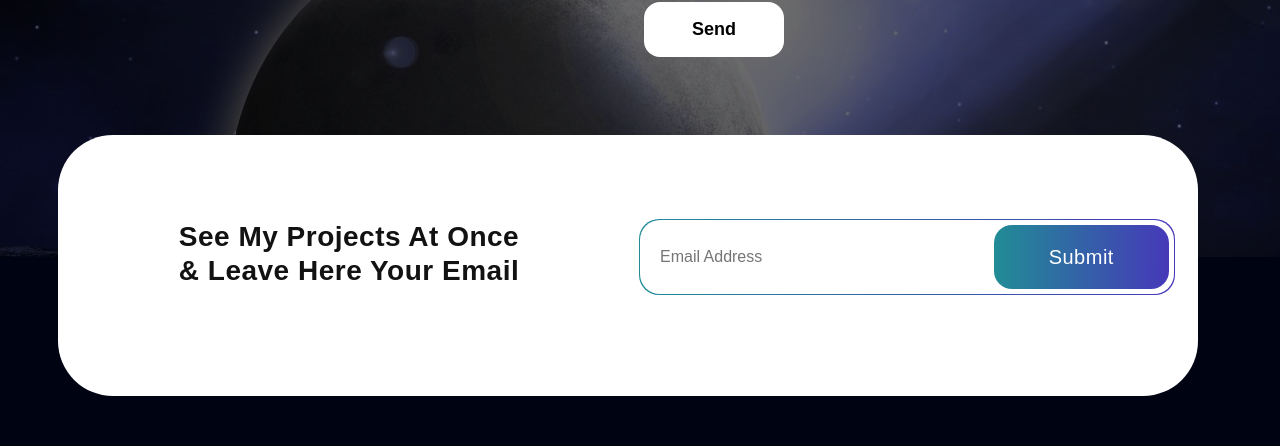
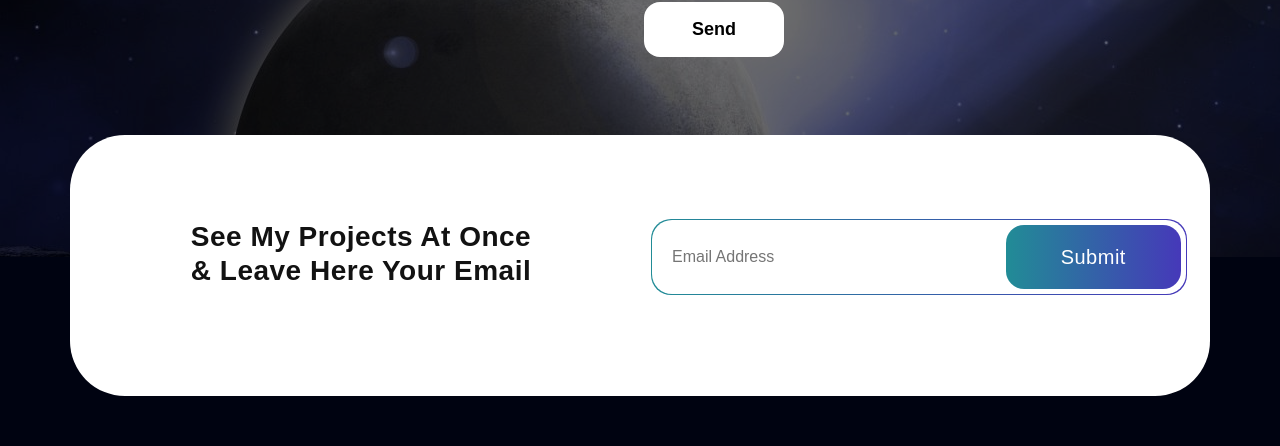
Before and after one commit to Ahmed-adel23/portofilio, a React (Vite) app: page / in a window 1280 px wide. Shown: the part 2967-3413 px from the top of the page. Built offline with nearby package versions, Linux system fonts and the light colour scheme.

Commit message:
Add your commit

```diff
--- a/src/components/newsLetter.jsx
+++ b/src/components/newsLetter.jsx
@@ -1,8 +1,8 @@
 import { Col, Row } from "react-bootstrap";
 export const Newsletter = () => {
   return (
-      <Row className="my-sm-">
-          <Row className="newsletter-bx">
+      <Row >
+          <Row className="newsletter-bx mx-auto">
             <Col  lg={6}  md={12} className="text-center mb-3" >
               <h3>see my projects at once <br/> & leave here your email </h3>
             </Col>
```
